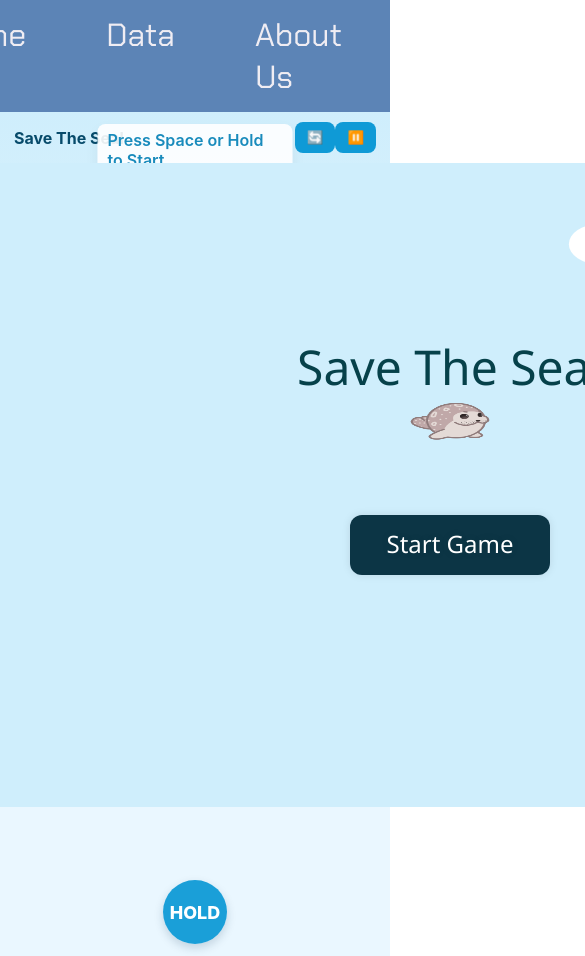
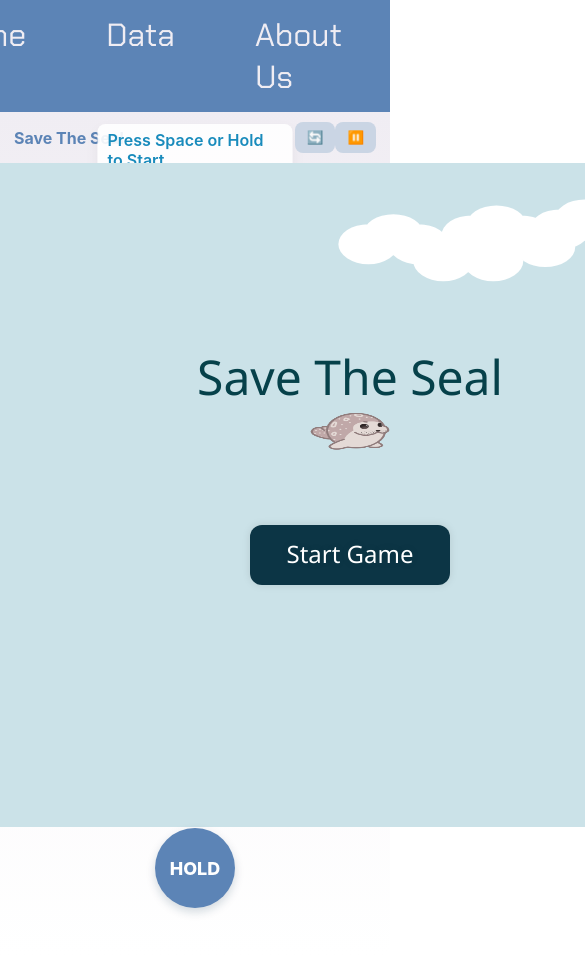
Before and after one commit to E11aW/css481-final-project, a React (Create React App) app: page /game in a window 390 px wide. Shown: the top 956 px of the page, 585 px wide, since content can reach past the window. Built offline with nearby package versions, Linux system fonts and the light colour scheme.

Commit message:
Changes game colors according to the set pallete

```diff
--- a/src/_variables.scss
+++ b/src/_variables.scss
@@ -13,7 +13,7 @@ $MutedOrange: #D9BDBD;
 $White: #FFFFFF;
 $Brown: #907c7cff;
 
-// Default Stylings
+// Default Stylingss
 * {
     box-sizing: border-box;
     position: relative;
--- a/src/pages/game/game.js
+++ b/src/pages/game/game.js
@@ -11,6 +11,7 @@ export const Game = () => {
   const restartBtnRef = useRef(null);
   const touchBtnRef = useRef(null);
 
+
   useEffect(() => {
     const canvas = canvasRef.current;
     const ctx = canvas.getContext("2d", { alpha: false });
@@ -22,8 +23,8 @@ export const Game = () => {
     let W = 800, H = 450; //used to be 800, 450
     const resize = () => {
       const dpr = Math.max(1, window.devicePixelRatio || 1);
-      W = Math.max(900, Math.min(window.innerWidth));
-      H = Math.max(300, window.innerHeight - 200); //used to be 320
+      W = Math.max(700, window.innerWidth);
+      H = Math.max(300, window.innerHeight-180); //used to be 320
       canvas.width = Math.floor(W * dpr);
       canvas.height = Math.floor(H * dpr);
       canvas.style.width = W + "px";
@@ -271,7 +272,7 @@ export const Game = () => {
     // ----- Draw Start Screen -----
     const drawStartScreen = () => {
       // Clear background
-      ctx.fillStyle = "#cfeefc";
+      ctx.fillStyle = '#cbe2e8ff';
       ctx.fillRect(0, 0, W, H);
 
       // Draw clouds (start screen)
--- a/src/pages/game/game.scss
+++ b/src/pages/game/game.scss
@@ -1,5 +1,5 @@
 // src/pages/game/game.scss
-@use "../../_variables" as *;
+@import '../../variables.scss';
 
 // safe fallbacks so this compiles even if tokens are missing
 $text: #0b1220 !default;
@@ -14,7 +14,7 @@ $text: #0b1220 !default;
   display: flex;
   flex-direction: column;
   min-height: 100vh;
-  background: linear-gradient(#cfeefc, #eaf7ff 60%);
+  background: linear-gradient($OffWhite, $White);
   position: relative; // for HUD elements
 }
 
@@ -28,7 +28,7 @@ $text: #0b1220 !default;
 
 .title {
   font-weight: 700;
-  color: #074b6b;
+  color: $DeepBlue;
 }
 
 .controls {
@@ -42,13 +42,13 @@ button {
   padding: 8px 12px;
   border-radius: 8px;
   cursor: pointer;
-  background: #0f9ad6;
-  color: #fff;
+  background: $SteelGray;
+  color: $White;
   font-weight: 600;
 
   &.secondary {
     background: transparent;
-    color: #0f9ad6;
+    color: $DeepBlue;
     border: 1px solid rgba(15, 154, 214, 0.15);
   }
 }
@@ -64,7 +64,7 @@ canvas {
   position: absolute;
   left: 12px;
   top: 12px;
-  color: #033;
+  color: $DeepBlue;
   font-weight: 700;
 }
 
@@ -77,8 +77,8 @@ canvas {
   height: 80px;
   border-radius: 50%;
   border: 0;
-  background: rgba(15, 154, 214, 0.95);
-  color: white;
+  background: $DeepBlue;
+  color: $White;
   font-weight: 800;
   font-size: 18px;
   display: flex;
@@ -89,7 +89,7 @@ canvas {
 }
 
 #touchButton:active {
-  background: rgba(10, 130, 180, 0.95);
+  background: $SteelGray;
   transform: translateX(-50%) scale(0.95);
 }
 
@@ -102,17 +102,7 @@ canvas {
   z-index: 20;
 }
 
-#control-buttons button {
-  font-size: 20px;
-  background: transparent;
-  border: none;
-  cursor: pointer;
-  color: #a6bdc7;
-  transition: transform 0.2s ease;
-  &:hover {
-    transform: scale(1.2);
-  }
-}
+
 
 
 #toolbar {
@@ -135,26 +125,3 @@ canvas {
   color: rgb(25, 139, 188);
   box-shadow: 0 6px 14px rgba(0, 0, 0, 0.06);
 }
-
-#message {
-  position: absolute;
-  left: 50%;
-  transform: translateX(-50%);
-  bottom: 0px;
-  gap: 12px;
-  background: rgba(255, 255, 255, 0.9);
-  padding: 8px 12px;
-  border-radius: 8px;
-  font-weight: 600;
-  color: #094;
-  box-shadow: 0 6px 14px rgba(0, 0, 0, 0.06);
-}
-
-@media (max-width: 600px) {
-  #touchButton {
-    right: 10px;
-    bottom: 12px;
-    width: 64px;
-    height: 64px;
-  }
-}
```
